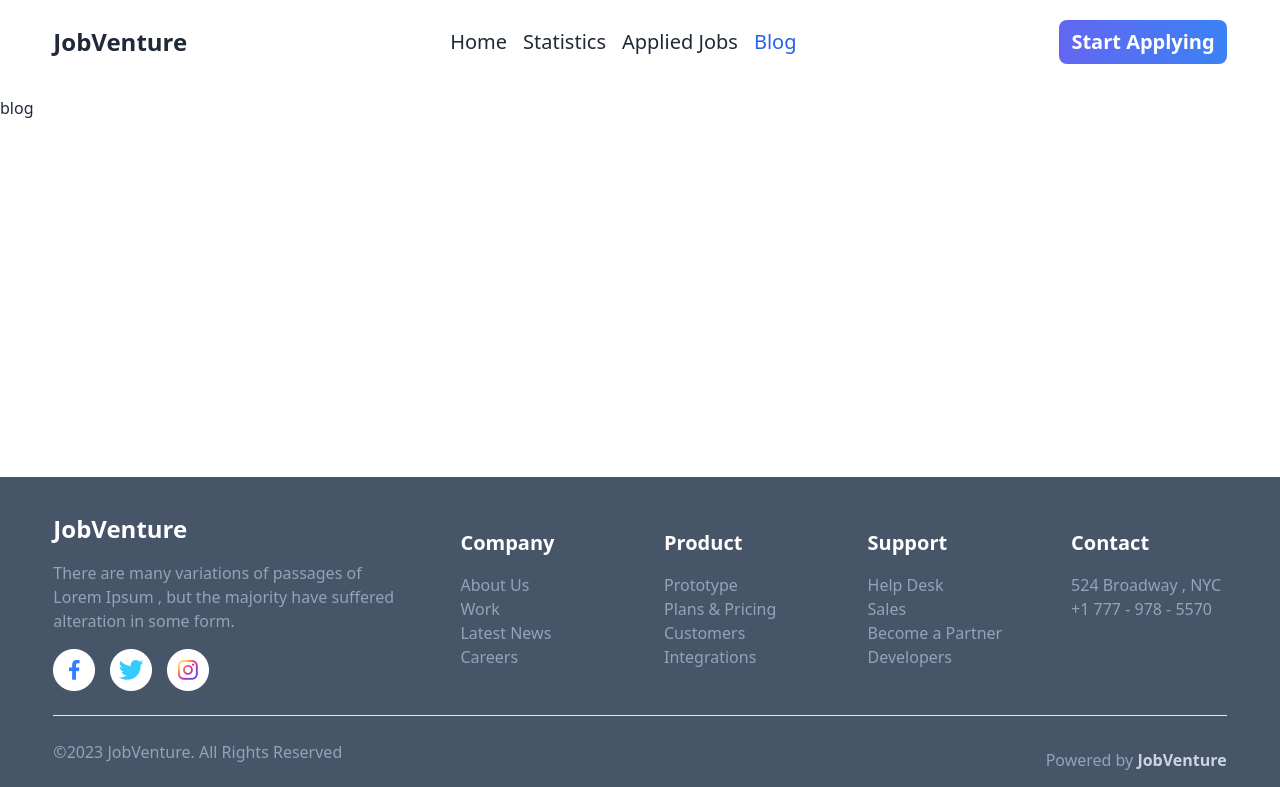
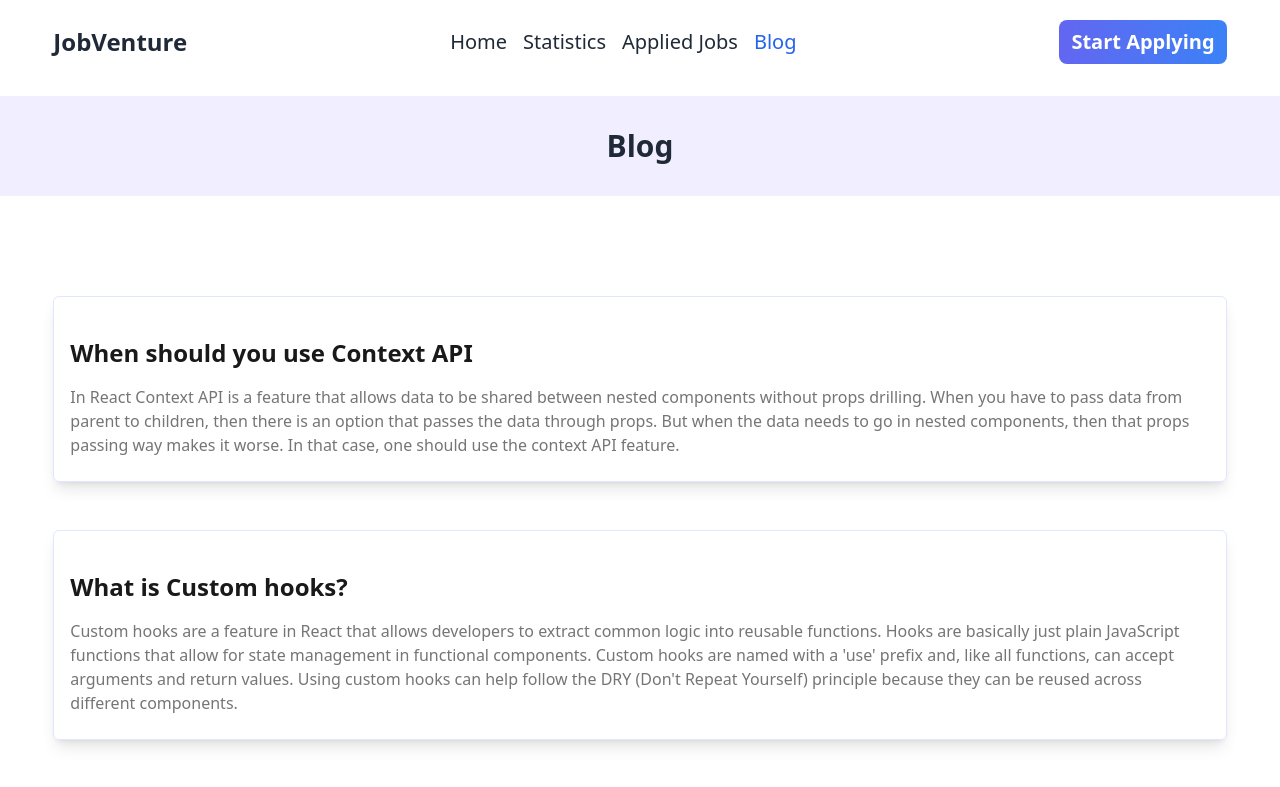
Before and after one commit to Humayun63/job-venture, a React (Vite) app: page /blog in a window 1280 px wide. Shown: the top 787 px of the page. Built offline with nearby package versions, Linux system fonts and the light colour scheme.

Commit message:
blog added

```diff
--- a/public/blogs.json
+++ b/public/blogs.json
@@ -17,6 +17,6 @@
     {
         "id": 4,
         "question": "What is useMemo?",
-        "answer": ""
+        "answer": "Working on a large and complex calculation that takes a long time to compute and needs to memorize the result of the calculation, the useMemo hook in React comes in handy. It improves the performance of the application by memorizing the computation. It takes a function and an array of dependencies as arguments and returns a memoized value that is only recomputed if the dependencies change. In short, useMemo is a React hook that memorizes the result of a function and only recomputes it when its dependencies change."
     }
 ]
--- a/src/Components/Blog.jsx
+++ b/src/Components/Blog.jsx
@@ -1,10 +1,24 @@
 import React from 'react';
+import { useLoaderData } from 'react-router-dom';
+import SingleBlog from './SingleBlog';
+import Banner from './Banner';
 
 const Blog = () => {
+    const blogs = useLoaderData();
     return (
-        <div>
-            blog
-        </div>
+        <>
+            <Banner title="Blog"></Banner>
+            <div className='my-container my-12'>
+                {
+                    blogs.map(blog => (
+                        <SingleBlog
+                            key={blog.id}
+                            blog={blog}
+                        ></SingleBlog>
+                    ))
+                }
+            </div>
+        </>
     );
 };
 
--- /dev/null
+++ b/src/Components/SingleBlog.jsx
@@ -0,0 +1,15 @@
+import React from 'react';
+
+const SingleBlog = ({blog}) => {
+    const {question, answer} = blog;
+    return (
+        <>
+            <article className='shadow-lg my-12 px-4 py-6 rounded-md border-indigo-100 border '>
+                <h2 className='text-2xl my-4 font-semibold text-[#1A1919]'>{question}</h2>
+                <p className='text-base text-[#757575]'>{answer}</p>
+            </article>
+        </>
+    );
+};
+
+export default SingleBlog;
--- a/src/main.jsx
+++ b/src/main.jsx
@@ -44,7 +44,8 @@ const router = createBrowserRouter([
       },
       {
         path: "blog",
-        element: <Blog></Blog>
+        element: <Blog></Blog>,
+        loader: ()=> fetch('blogs.json')
       },
     ]
   }
```
